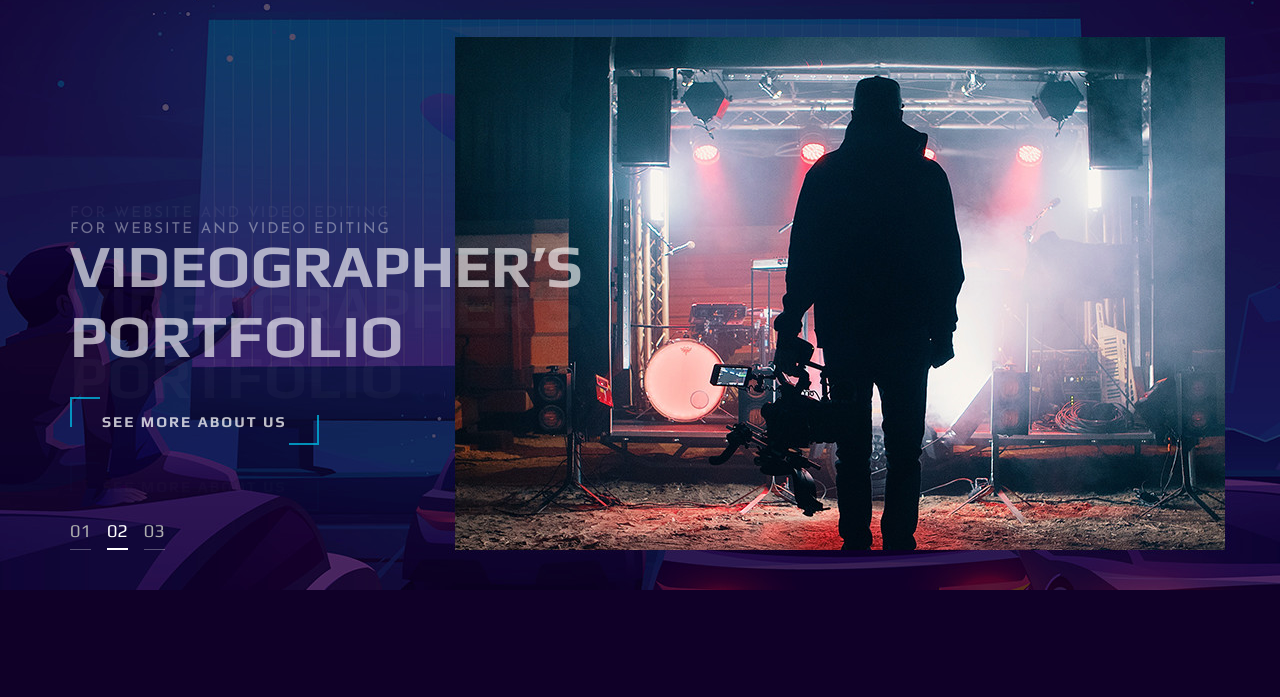
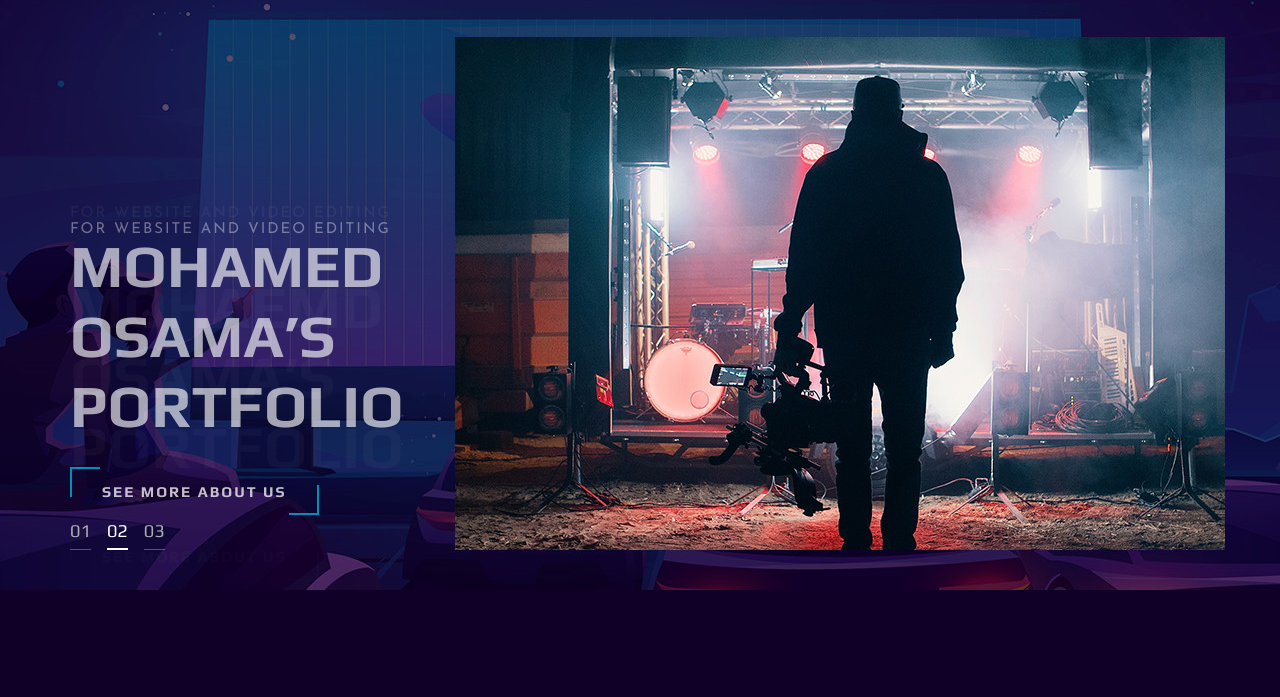
Before and after one commit to mohamedosama-1999/mohamedosama-1999.github.io, a plain HTML site: page index.html in a window 1280 px wide. Shown: the part 94-791 px from the top of the page. Drawn offline with Linux system fonts and the light colour scheme.

Commit message:
Update index.html

```diff
--- a/index.html
+++ b/index.html
@@ -82,7 +82,7 @@
                         <div class="col-lg-6">
                             <div class="hero__text">
                                 <span>For website and video editing</span>
-                                <h2>Videographer’s Portfolio</h2>
+                                <h2>Mohamed Osama’s Portfolio</h2>
                                 <a href="#" class="primary-btn">See more about us</a>
                             </div>
                         </div>
@@ -95,7 +95,7 @@
                         <div class="col-lg-6">
                             <div class="hero__text">
                                 <span>For website and video editing</span>
-                                <h2>Videographer’s Portfolio</h2>
+                                <h2>Mohaemd Osama’s Portfolio</h2>
                                 <a href="#" class="primary-btn">See more about us</a>
                             </div>
                         </div>
@@ -108,7 +108,7 @@
                         <div class="col-lg-6">
                             <div class="hero__text">
                                 <span>For website and video editing</span>
-                                <h2>Videographer’s Portfolio</h2>
+                                <h2>Mohamed Osama’s Portfolio</h2>
                                 <a href="#" class="primary-btn">See more about us</a>
                             </div>
                         </div>
@@ -129,7 +129,7 @@
                             <span>Our services</span>
                             <h2>What We do?</h2>
                         </div>
-                        <p>If you hire a videographer of our team you will get a video professional to make a custom
+                        <p>If you hire a Mohamed Osama of our team you will get a video professional to make a custom
                             video for your business and, once the project is over.</p>
                         <a href="#" class="primary-btn">View all services</a>
                     </div>
@@ -303,7 +303,7 @@
                     <div class="team__item set-bg" data-setbg="img/team/team-1.jpg">
                         <div class="team__item__text">
                             <h4>AMANDA STONE</h4>
-                            <p>Videographer</p>
+                            <p>Mohamed Osama</p>
                             <div class="team__item__social">
                                 <a href="#"><i class="fa fa-facebook"></i></a>
                                 <a href="#"><i class="fa fa-twitter"></i></a>
@@ -317,7 +317,7 @@
                     <div class="team__item team__item--second set-bg" data-setbg="img/team/team-2.jpg">
                         <div class="team__item__text">
                             <h4>AMANDA STONE</h4>
-                            <p>Videographer</p>
+                            <p>Mohamed Osama</p>
                             <div class="team__item__social">
                                 <a href="#"><i class="fa fa-facebook"></i></a>
                                 <a href="#"><i class="fa fa-twitter"></i></a>
@@ -331,7 +331,7 @@
                     <div class="team__item team__item--third set-bg" data-setbg="img/team/team-3.jpg">
                         <div class="team__item__text">
                             <h4>AMANDA STONE</h4>
-                            <p>Videographer</p>
+                            <p>Mohamed Osama</p>
                             <div class="team__item__social">
                                 <a href="#"><i class="fa fa-facebook"></i></a>
                                 <a href="#"><i class="fa fa-twitter"></i></a>
@@ -345,7 +345,7 @@
                     <div class="team__item team__item--four set-bg" data-setbg="img/team/team-4.jpg">
                         <div class="team__item__text">
                             <h4>AMANDA STONE</h4>
-                            <p>Videographer</p>
+                            <p>Mohamed Osama</p>
                             <div class="team__item__social">
                                 <a href="#"><i class="fa fa-facebook"></i></a>
                                 <a href="#"><i class="fa fa-twitter"></i></a>
```
